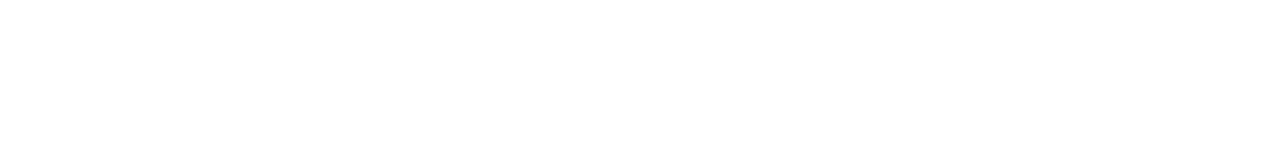
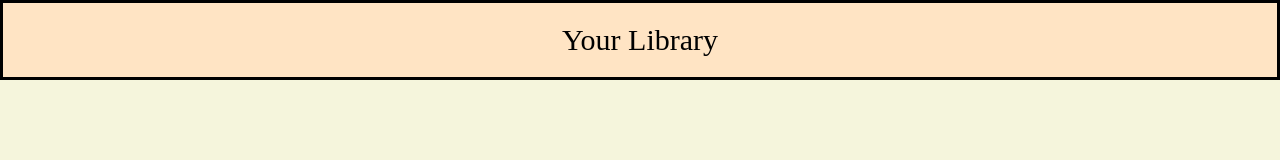
Before and after one commit to Jeffvf/library-project, a plain HTML site: page index.html in a window 1280 px wide. Drawn offline with Linux system fonts and the light colour scheme.

Commit message:
feat: improve page layout

```diff
--- a/index.html
+++ b/index.html
@@ -8,7 +8,10 @@
     <link rel="stylesheet" href="styles.css">
 </head>
 <body>
+    <div id="lib-header">Your Library</div>
+    <div class="lib-structure">
 
+    </div>
     <script src="script.js"></script>
 </body>
 </html>
--- a/styles.css
+++ b/styles.css
@@ -0,0 +1,16 @@
+*{
+    margin: 0px;
+    padding: 0px;
+    background-color: beige;
+}
+
+#lib-header{
+    display: grid;
+    grid-template-columns: 1fr;
+    text-align: center;
+    background-color: bisque;
+    border-style: solid;
+    border-color: black;
+    font-size: 30px;
+    padding: 20px;
+}
```
